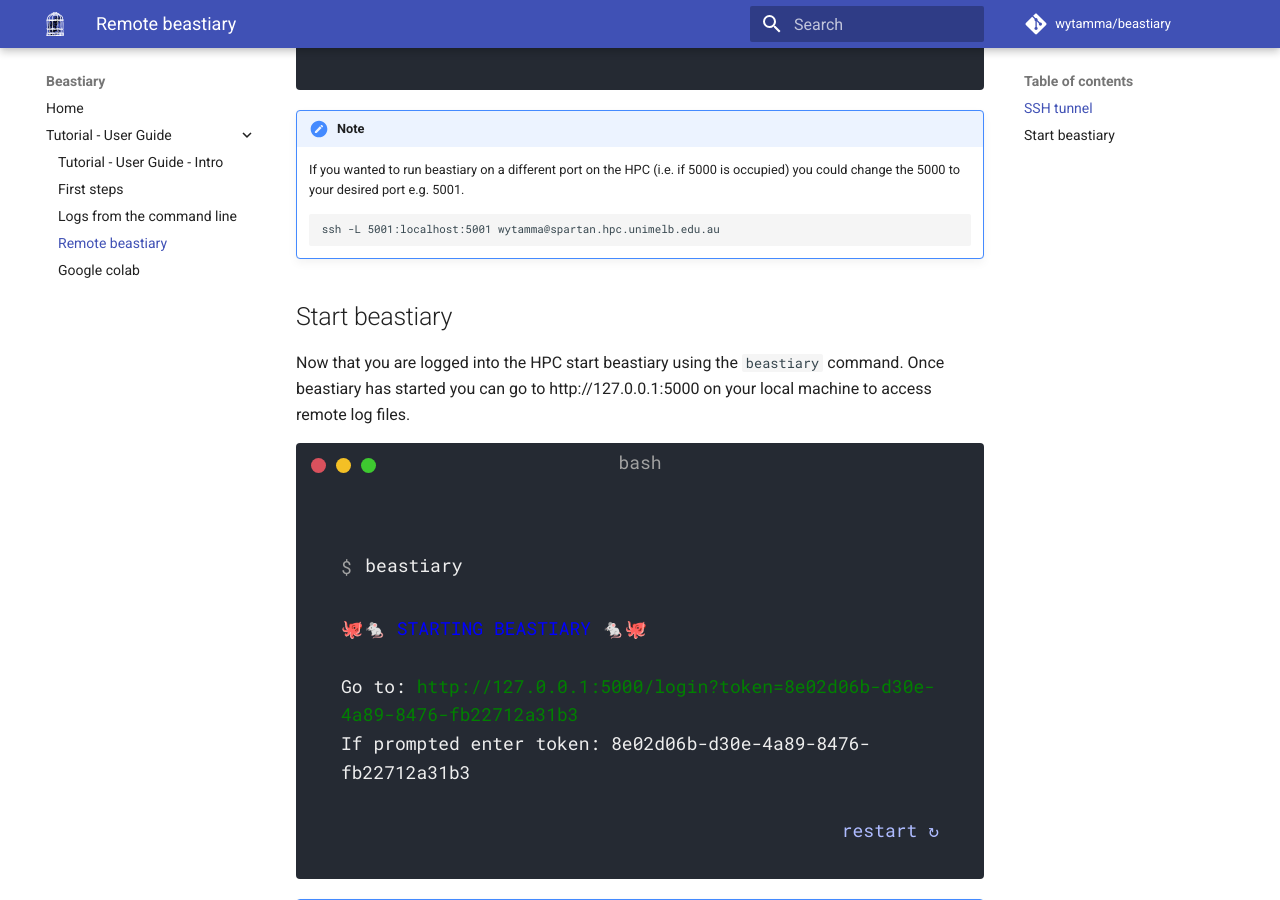
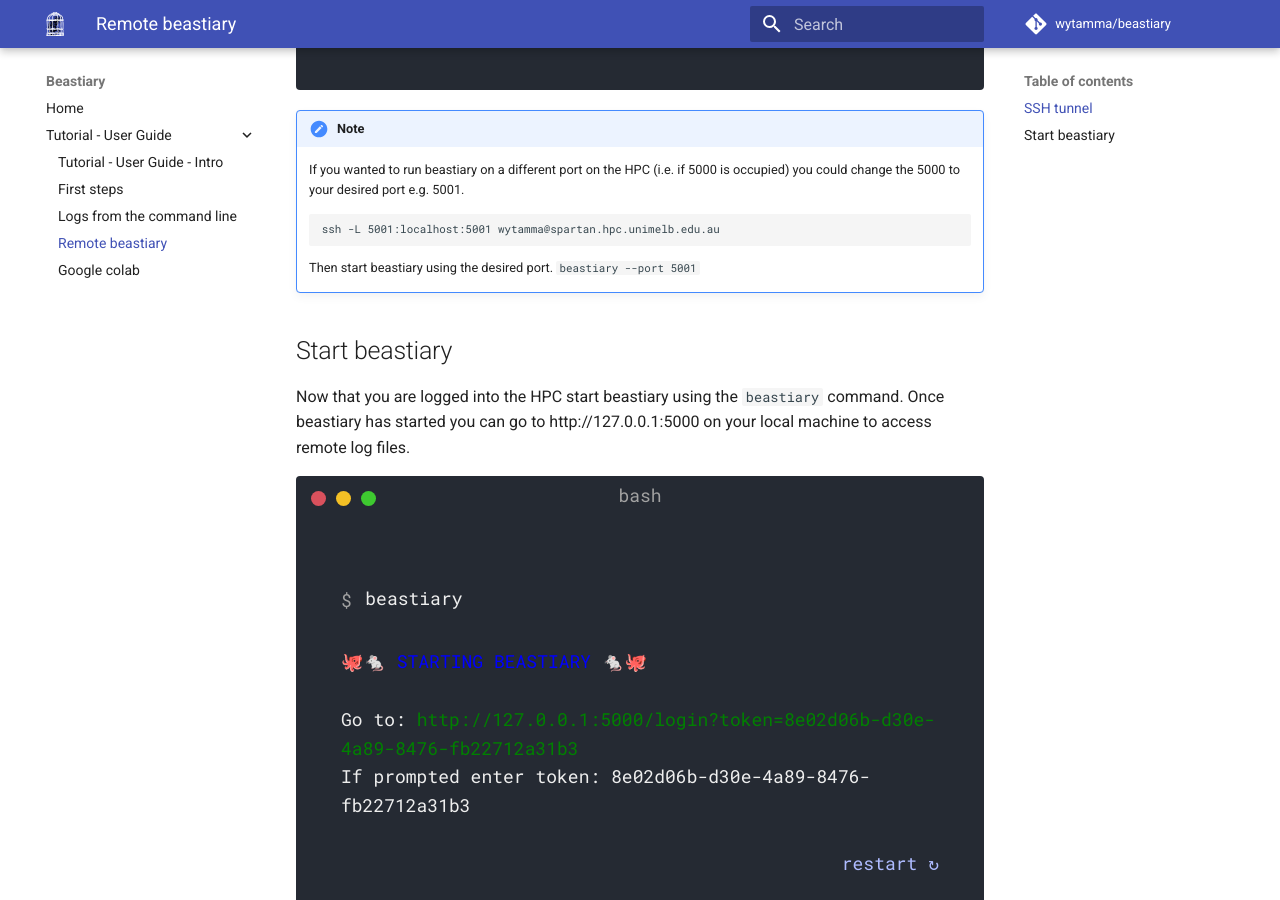
Before and after one commit to Wytamma/beastiary, an MkDocs documentation site: the page built from docs/tutorial/remote-beastiary.md, in a window 1280 px wide and 900 px high, scrolled down 810 px. Built offline with MkDocs 1.6.1 and Material for MkDocs 9.7.7, drawn with Linux system fonts in a browser that asks for light colours; comment, search, counter and statistics services are not loaded.

Commit message:
:art: add port info

````diff
--- a/docs/tutorial/remote-beastiary.md
+++ b/docs/tutorial/remote-beastiary.md
@@ -22,6 +22,11 @@ Welcome to Spartan, the general purpose High Performance Computer system.
     ```
     ssh -L 5001:localhost:5001 wytamma@spartan.hpc.unimelb.edu.au
     ```
+    Then start beastiary using the desired port.
+        ```
+    beastiary --port 5001
+    ```
+
 
 
 ## Start beastiary
````
